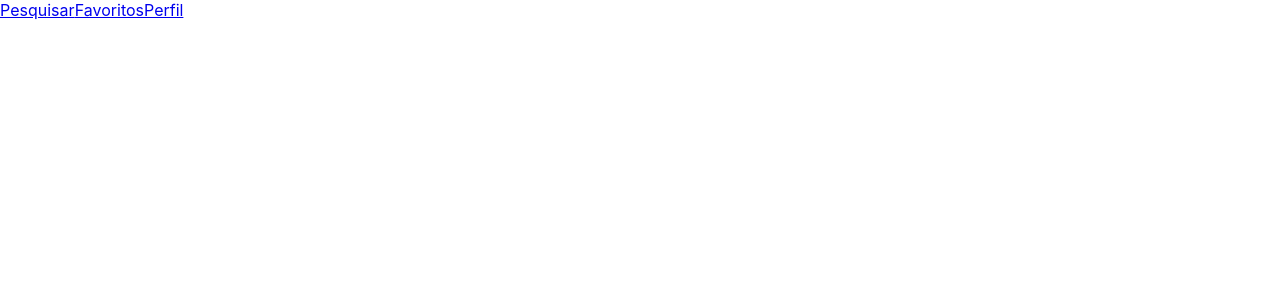
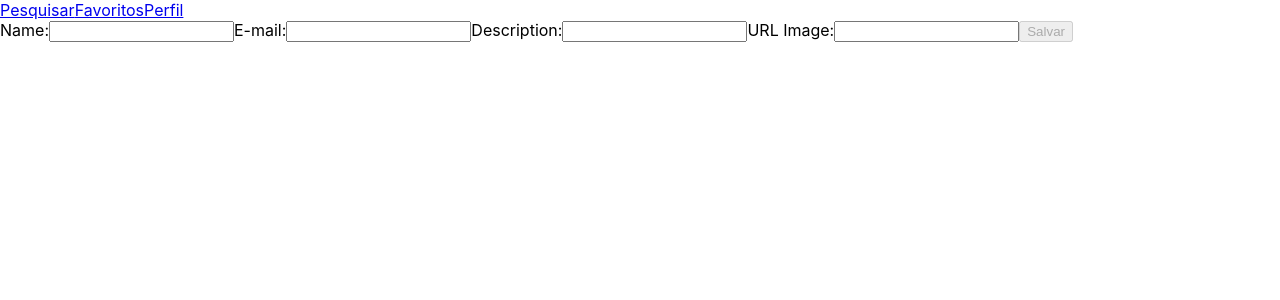
Before and after one commit to KleversonEller/Projeto-Tunes, a React (Create React App) app: page /profile/edit in a window 1280 px wide. Shown: the top 300 px of the page. Built offline with nearby package versions, Linux system fonts and the light colour scheme.

Commit message:
Requisitos - 12 e 14 (incompletos)

```diff
--- a/src/pages/ProfileEdit.jsx
+++ b/src/pages/ProfileEdit.jsx
@@ -1,11 +1,145 @@
 import React from 'react';
+import { Redirect } from 'react-router-dom';
+import { getUser, updateUser } from '../services/userAPI';
 import Header from '../components/Header';
+import Loading from '../components/Loading';
 
 class ProfilesEdit extends React.Component {
+  constructor() {
+    super();
+    this.state = {
+      loading: false,
+      name: '',
+      email: '',
+      image: '',
+      description: '',
+      saveBtn: true,
+      userAtt: {},
+      redirect: <Loading />,
+    };
+    this.userGet = this.userGet.bind(this);
+    this.validateBtn = this.validateBtn.bind(this);
+    this.inputsValues = this.inputsValues.bind(this);
+    // this.saveUser = this.saveUser.bind(this);
+    this.redirecionando = this.redirecionando.bind(this);
+  }
+
+  componentDidMount() {
+    this.userGet();
+  }
+
+  inputsValues(event) {
+    this.setState({
+      [event.target.name]: event.target.value,
+    }, this.validateBtn);
+  }
+
+  validateBtn() {
+    const { state } = this;
+    const valida = [state.name, state.email, state.description, state.image];
+    const validado = valida.every((valor) => valor.length > 0)
+    && /\S+@\S+\.\S+/.test(state.email);
+    this.setState((prev) => ({
+      userAtt: {
+        name: prev.name,
+        email: prev.email,
+        image: prev.image,
+        description: prev.description,
+      },
+    }));
+    return validado && this.setState({
+      saveBtn: false,
+    });
+  }
+
+  async redirecionando() {
+    const { userAtt } = this.state;
+    this.setState({
+      loading: true,
+    });
+    await updateUser(userAtt);
+    this.setState({
+      redirect: <Redirect to="/profile" />,
+    });
+  }
+
+  async userGet() {
+    this.setState({
+      loading: true,
+    });
+    const usuario = await getUser();
+    this.setState({
+      name: usuario.name,
+      email: usuario.email,
+      image: usuario.image,
+      description: usuario.description,
+      loading: false,
+    });
+  }
+
   render() {
+    const { loading, saveBtn, name, email, image, description, redirect } = this.state;
     return (
       <div data-testid="page-profile-edit">
         <Header />
+        {loading
+          ? redirect
+          : (
+            <div>
+              <label htmlFor="name">
+                Name:
+                <input
+                  name="name"
+                  onChange={ this.inputsValues }
+                  id="name"
+                  data-testid="edit-input-name"
+                  type="text"
+                  value={ name }
+                />
+              </label>
+              <label htmlFor="email">
+                E-mail:
+                <input
+                  name="email"
+                  onChange={ this.inputsValues }
+                  id="email"
+                  data-testid="edit-input-email"
+                  type="text"
+                  value={ email }
+                />
+              </label>
+              <label htmlFor="description">
+                Description:
+                <input
+                  name="description"
+                  onChange={ this.inputsValues }
+                  id="description"
+                  data-testid="edit-input-description"
+                  type="text"
+                  value={ description }
+                />
+              </label>
+              <label htmlFor="image">
+                URL Image:
+                <input
+                  name="image"
+                  onChange={ this.inputsValues }
+                  id="image"
+                  data-testid="edit-input-image"
+                  type="text"
+                  value={ image }
+                />
+              </label>
+              <button
+                onClick={ this.redirecionando }
+                disabled={ saveBtn }
+                data-testid="edit-button-save"
+                type="submit"
+              >
+                Salvar
+              </button>
+            </div>
+          )}
       </div>
     );
   }
```
